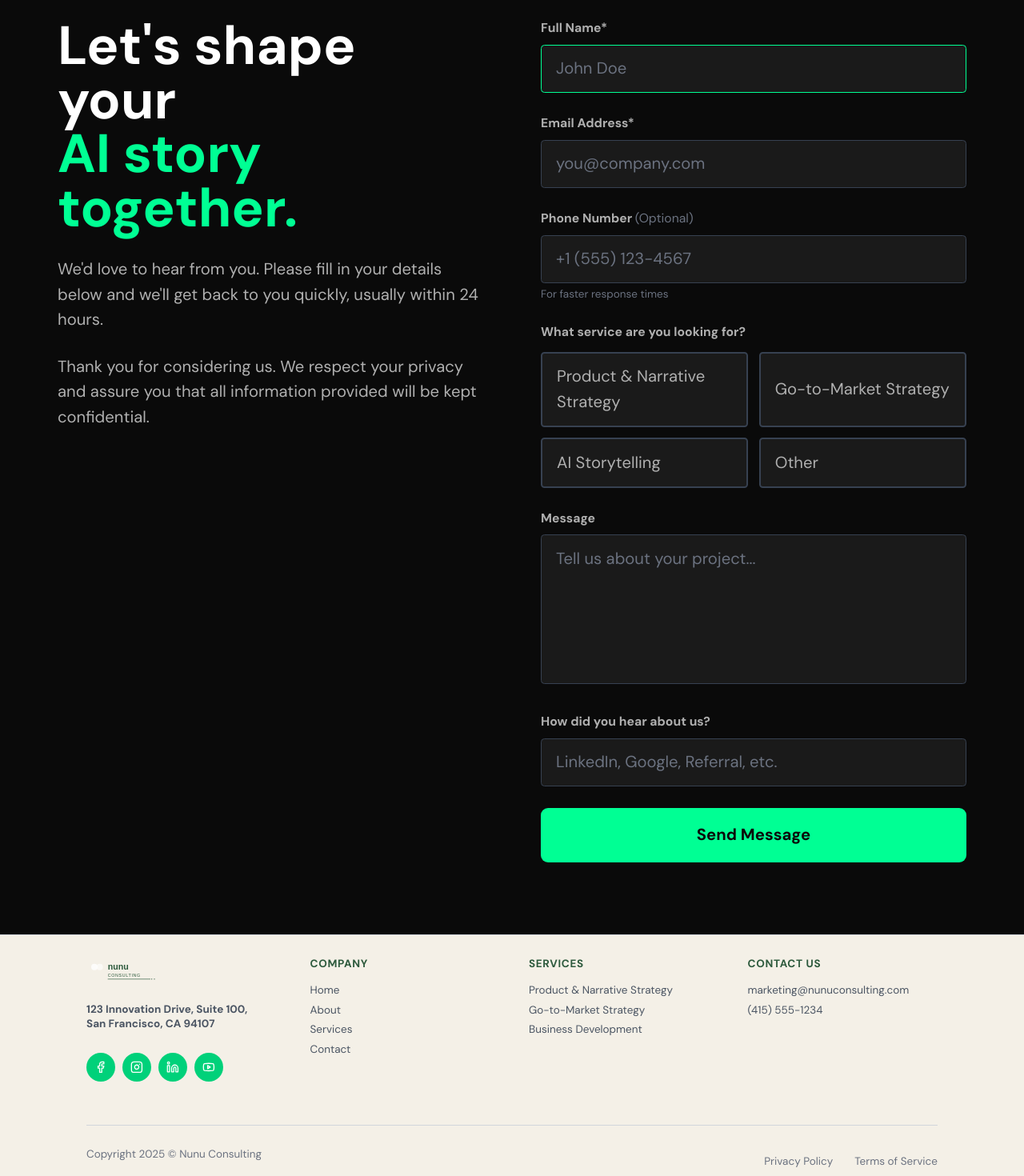
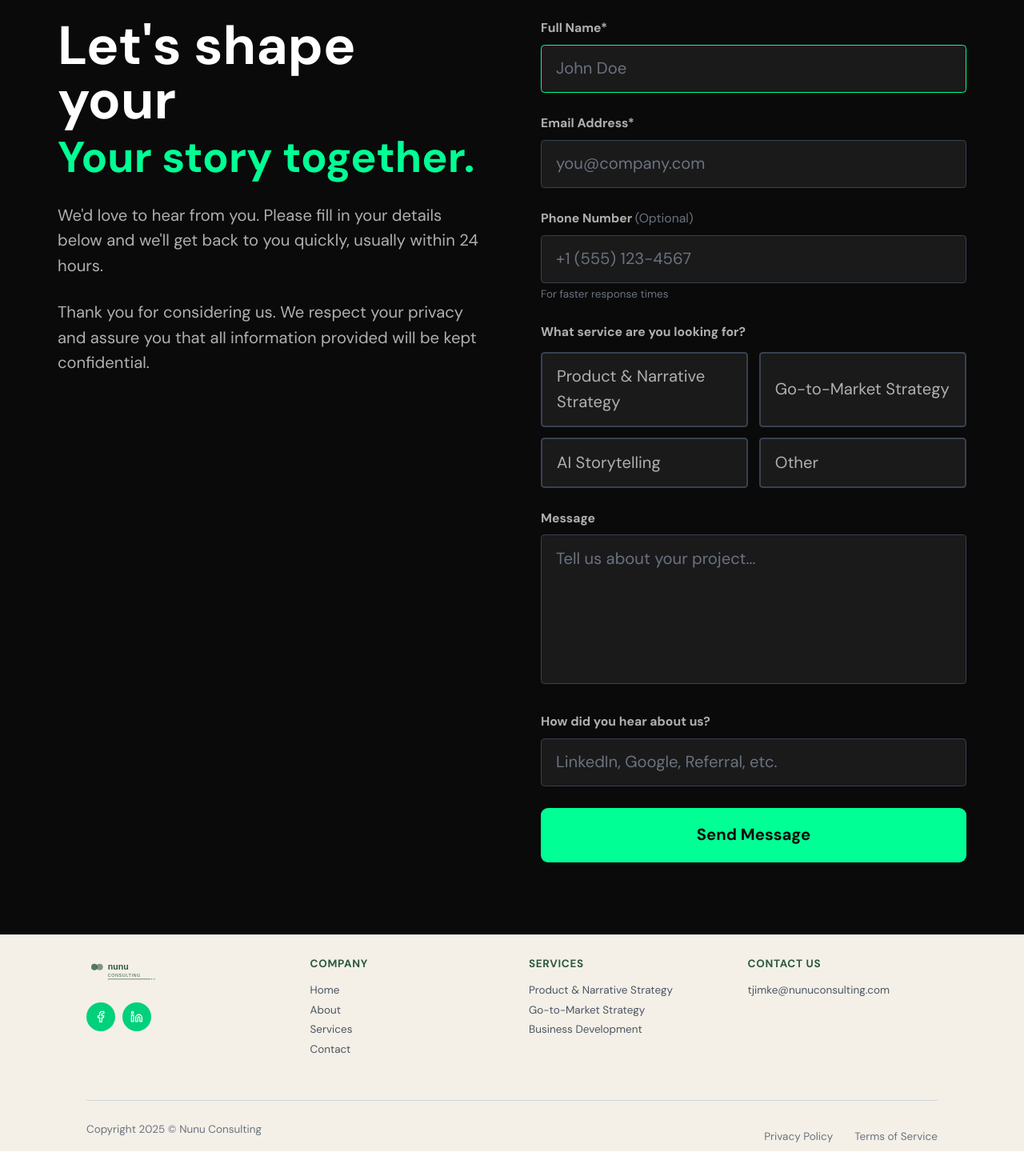
Before and after one commit to AnyamahNdidi/my_nunu_consultant, a Next.js app: page /contact in a window 1280 px wide. Shown: the part 138-1608 px from the top of the page at 80% size. After the commit the page ends 1577 px from the top, so only its background shows below. Built offline with nearby package versions, Linux system fonts and the light colour scheme.

Commit message:
recent update

```diff
--- a/src/app/about-us/page.jsx
+++ b/src/app/about-us/page.jsx
@@ -40,8 +40,8 @@ const Section1 = () => {
           </div> */}
 
           <h1 className="text-4xl md:text-5xl lg:text-6xl font-bold text-white leading-tight mb-6">
-            We don&apos;t just market AI,{' '}
-            <span className="text-[#00FF94] inline">we make it matter.</span>
+            We don&apos;t just market startups,{' '}
+            <span className="text-[#00FF94] inline"> we make them matter.</span>
           </h1>
 
           <p className="text-gray-300 text-lg mb-8 max-w-xl">
--- a/src/app/contact/page.jsx
+++ b/src/app/contact/page.jsx
@@ -181,7 +181,7 @@ export default function ContactPage() {
             >
               <h1 className="text-4xl md:text-5xl lg:text-6xl font-bold mb-6 leading-tight">
                 Let&apos;s shape your<br />
-                <span className="text-[#00FF94]">AI story together.</span>
+                <span className="text-[#00FF94] text-5xl">Your story together.</span>
               </h1>
 
               <div className="space-y-6 text-[#B0B0B0] text-lg leading-relaxed">
--- a/src/components/Content.jsx
+++ b/src/components/Content.jsx
@@ -14,25 +14,25 @@ export default function Footer() {
             <div className="flex items-center mb-0 -mt-4">
               <Logo color="#2D5A3D" width={100} height={75} />
             </div>
-            <p className="font-semibold text-gray-600 text-xs mb-6">
-              123 Innovation Drive, Suite 100,<br />
-              San Francisco, CA 94107
-            </p>
+            {/* <p className="font-semibold text-gray-600 text-xs mb-6"> */}
+              {/* 123 Innovation Drive, Suite 100,<br />
+              San Francisco, CA 94107 */}
+            {/* </p> */}
 
             {/* Social Icons */}
             <div className="flex gap-2">
               <a href="#" className="w-8 h-8 rounded-full bg-[#00D17A] flex items-center justify-center hover:bg-[#1e3d29] transition-colors">
                 <Facebook className="w-3.5 h-3.5 text-white" />
               </a>
-              <a href="#" className="w-8 h-8 rounded-full bg-[#00D17A] flex items-center justify-center hover:bg-[#1e3d29] transition-colors">
+              {/* <a href="#" className="w-8 h-8 rounded-full bg-[#00D17A] flex items-center justify-center hover:bg-[#1e3d29] transition-colors">
                 <Instagram className="w-3.5 h-3.5 text-white" />
-              </a>
+              </a> */}
               <a href="#" className="w-8 h-8 rounded-full bg-[#00D17A] flex items-center justify-center hover:bg-[#1e3d29] transition-colors">
                 <Linkedin className="w-3.5 h-3.5 text-white" />
               </a>
-              <a href="#" className="w-8 h-8 rounded-full bg-[#00D17A] flex items-center justify-center hover:bg-[#1e3d29] transition-colors">
+              {/* <a href="#" className="w-8 h-8 rounded-full bg-[#00D17A] flex items-center justify-center hover:bg-[#1e3d29] transition-colors">
                 <Youtube className="w-3.5 h-3.5 text-white" />
-              </a>
+              </a> */}
             </div>
           </div>
 
@@ -86,10 +86,10 @@ export default function Footer() {
               <h3 className="text-xs font-bold text-[#2D5A3D] uppercase tracking-wider mb-3">Contact us</h3>
               <div className="flex flex-col gap-1">
                 <div className="leading-none">
-                  <a href="mailto:marketing@nunuconsulting.com" className="text-xs text-gray-600 hover:text-[#2D5A3D] transition-colors">marketing@nunuconsulting.com</a>
+                  <a href="mailto:tjimke@nunuconsulting.com" className="text-xs text-gray-600 hover:text-[#2D5A3D] transition-colors">tjimke@nunuconsulting.com</a>
                 </div>
                 <div className="leading-none">
-                  <a href="tel:+14155551234" className="text-xs text-gray-600 hover:text-[#2D5A3D] transition-colors">(415) 555-1234</a>
+                  {/* <a href="tel:+14155551234" className="text-xs text-gray-600 hover:text-[#2D5A3D] transition-colors">(415) 555-1234</a> */}
                 </div>
               </div>
             </div>
--- a/src/components/Intro.jsx
+++ b/src/components/Intro.jsx
@@ -101,7 +101,7 @@ export default function Intro() {
                 <span className='relative z-10'>Strategy & GTM Partner</span>
                 <span className='absolute bottom-2 left-0 w-full h-2 bg-[#00FF94] opacity-30 -z-0'></span>
               </span> <span className='block h-2' />for <span className='relative inline-block'>
-                <span className='relative z-10'>AI-First</span>
+                {/* <span className='relative z-10'>AI-First</span> */}
               </span> Startups
             </motion.h1>
 
--- a/src/components/logo.jsx
+++ b/src/components/logo.jsx
@@ -25,8 +25,8 @@ export function Logo({
       </defs>
 
       {/* Background circle elements */}
-      <circle cx="30" cy="40" r="12" fill="url(#gradient1)" opacity="0.8" />
-      <circle cx="50" cy="40" r="12" fill="url(#gradient1)" opacity="0.6" />
+      <circle cx="30" cy="40" r="12" fill={logoColor} opacity="0.8" />
+      <circle cx="50" cy="40" r="12" fill={logoColor} opacity="0.6" />
 
       {/* Main company name */}
       <text
```
